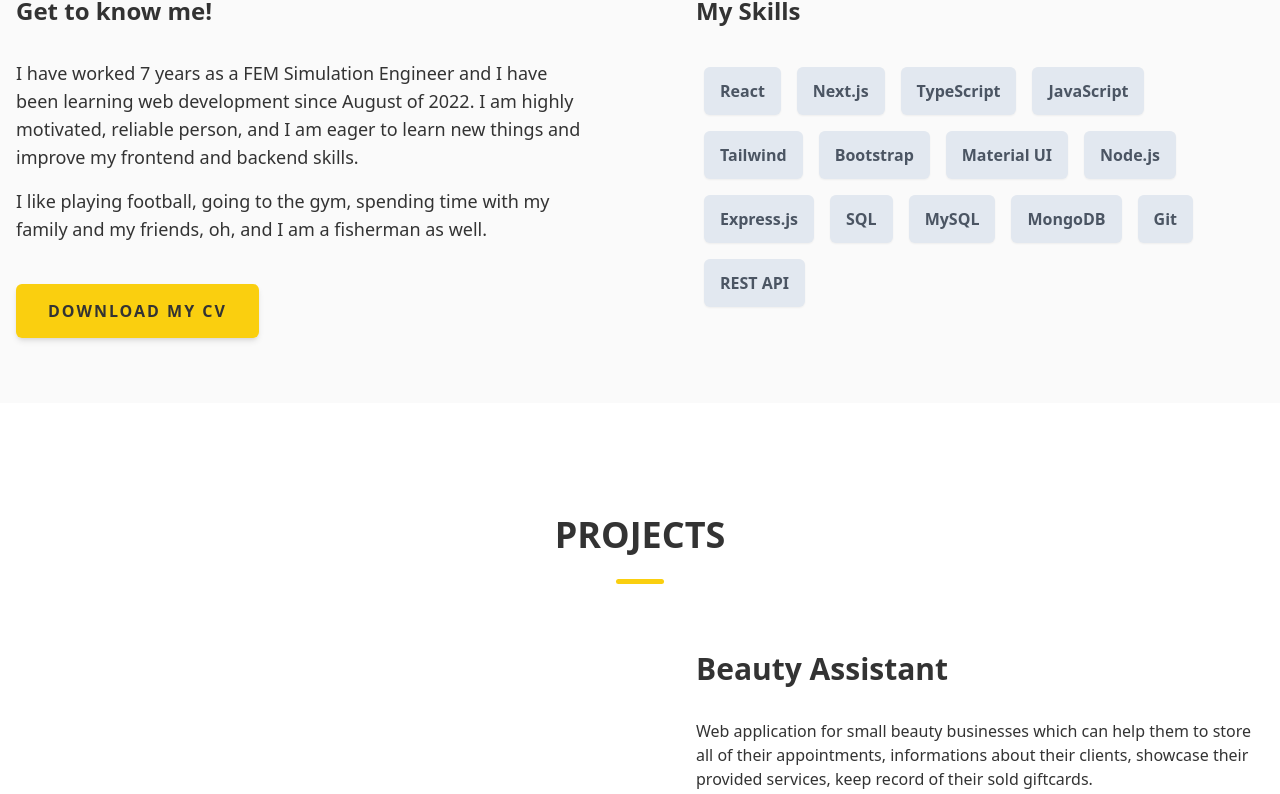
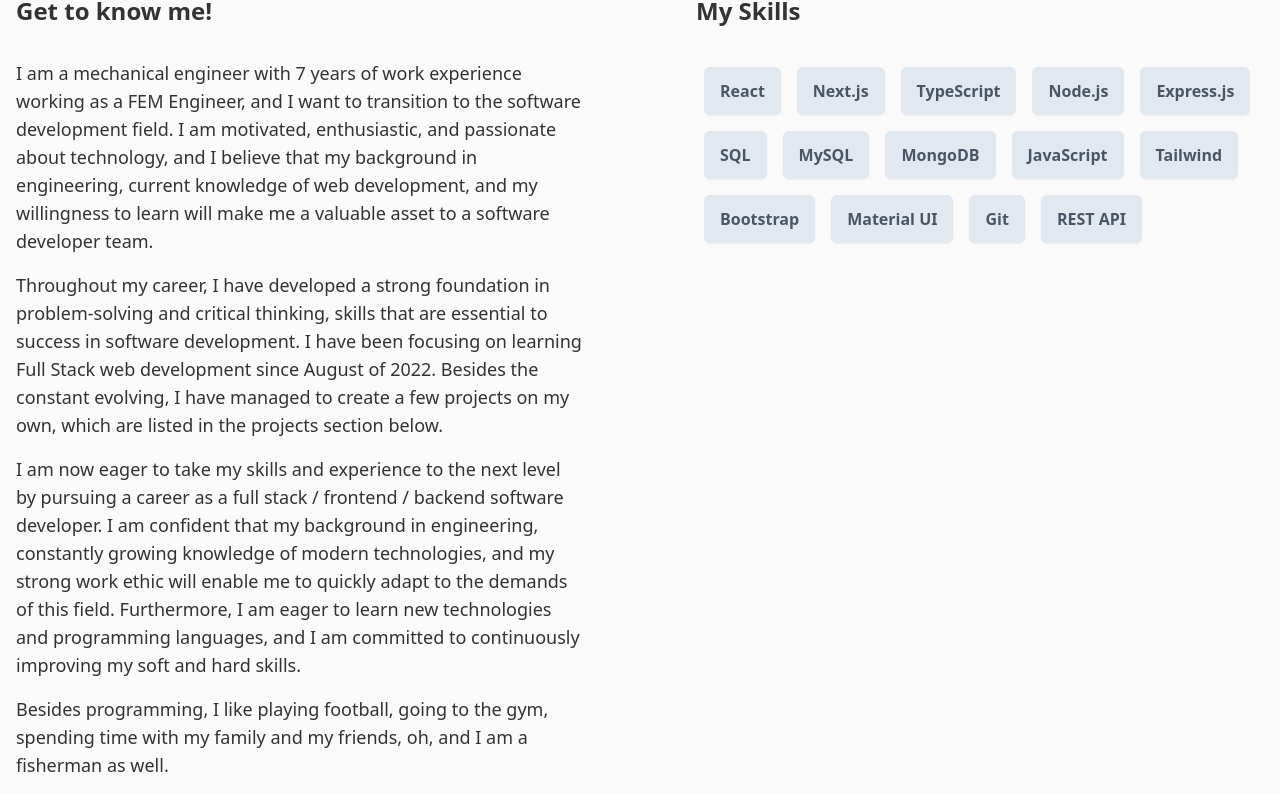
Before and after one commit to balazscsordas/portfolio-client, a Next.js app: page / in a window 1280 px wide. Shown: the part 1053-1847 px from the top of the page. Built offline with nearby package versions, Linux system fonts and the light colour scheme.

Commit message:
extended about me text + updated cv

```diff
--- a/src/components/aboutMe/AboutMe.tsx
+++ b/src/components/aboutMe/AboutMe.tsx
@@ -4,8 +4,10 @@
     return (
         <section>
             <h3 className="font-bold text-2xl mb-8">Get to know me!</h3>
-            <p className="my-4 text-lg">I have worked 7 years as a FEM Simulation Engineer and I have been learning web development since August of 2022. I am highly motivated, reliable person, and I am eager to learn new things and improve my frontend and backend skills.</p>
-            <p className="my-4 text-lg">I like playing football, going to the gym, spending time with my family and my friends, oh, and I am a fisherman as well.</p>
+            <p className="my-4 text-lg">I am a mechanical engineer with 7 years of work experience working as a FEM Engineer, and I want to transition to the software development field. I am motivated, enthusiastic, and passionate about technology, and I believe that my background in engineering, current knowledge of web development, and my willingness to learn will make me a valuable asset to a software developer team.</p>
+            <p className="my-4 text-lg">Throughout my career, I have developed a strong foundation in problem-solving and critical thinking, skills that are essential to success in software development. I have been focusing on learning Full Stack web development since August of 2022. Besides the constant evolving, I have managed to create a few projects on my own, which are listed in the projects section below.</p>
+            <p className="my-4 text-lg">I am now eager to take my skills and experience to the next level by pursuing a career as a full stack / frontend / backend software developer. I am confident that my background in engineering, constantly growing knowledge of modern technologies, and my strong work ethic will enable me to quickly adapt to the demands of this field. Furthermore, I am eager to learn new technologies and programming languages, and I am committed to continuously improving my soft and hard skills.</p>
+            <p className="my-4 text-lg">Besides programming, I like playing football, going to the gym, spending time with my family and my friends, oh, and I am a fisherman as well.</p>
             <div className="mt-14 mb-16">
                 <DownloadCVButton/>
             </div>
--- a/src/components/aboutMe/Skills.tsx
+++ b/src/components/aboutMe/Skills.tsx
@@ -8,15 +8,15 @@
                 <SkillElement name="React"/>
                 <SkillElement name="Next.js"/>
                 <SkillElement name="TypeScript"/>
-                <SkillElement name="JavaScript"/>
-                <SkillElement name="Tailwind"/>
-                <SkillElement name="Bootstrap"/>
-                <SkillElement name="Material UI"/>
                 <SkillElement name="Node.js"/>
                 <SkillElement name="Express.js"/>
                 <SkillElement name="SQL"/>
                 <SkillElement name="MySQL"/>
                 <SkillElement name="MongoDB"/>
+                <SkillElement name="JavaScript"/>
+                <SkillElement name="Tailwind"/>
+                <SkillElement name="Bootstrap"/>
+                <SkillElement name="Material UI"/>
                 <SkillElement name="Git"/>
                 <SkillElement name="REST API"/>
             </div>
```
Also changed, not shown: 2 other files (tests, documents, lock files or other folders).
